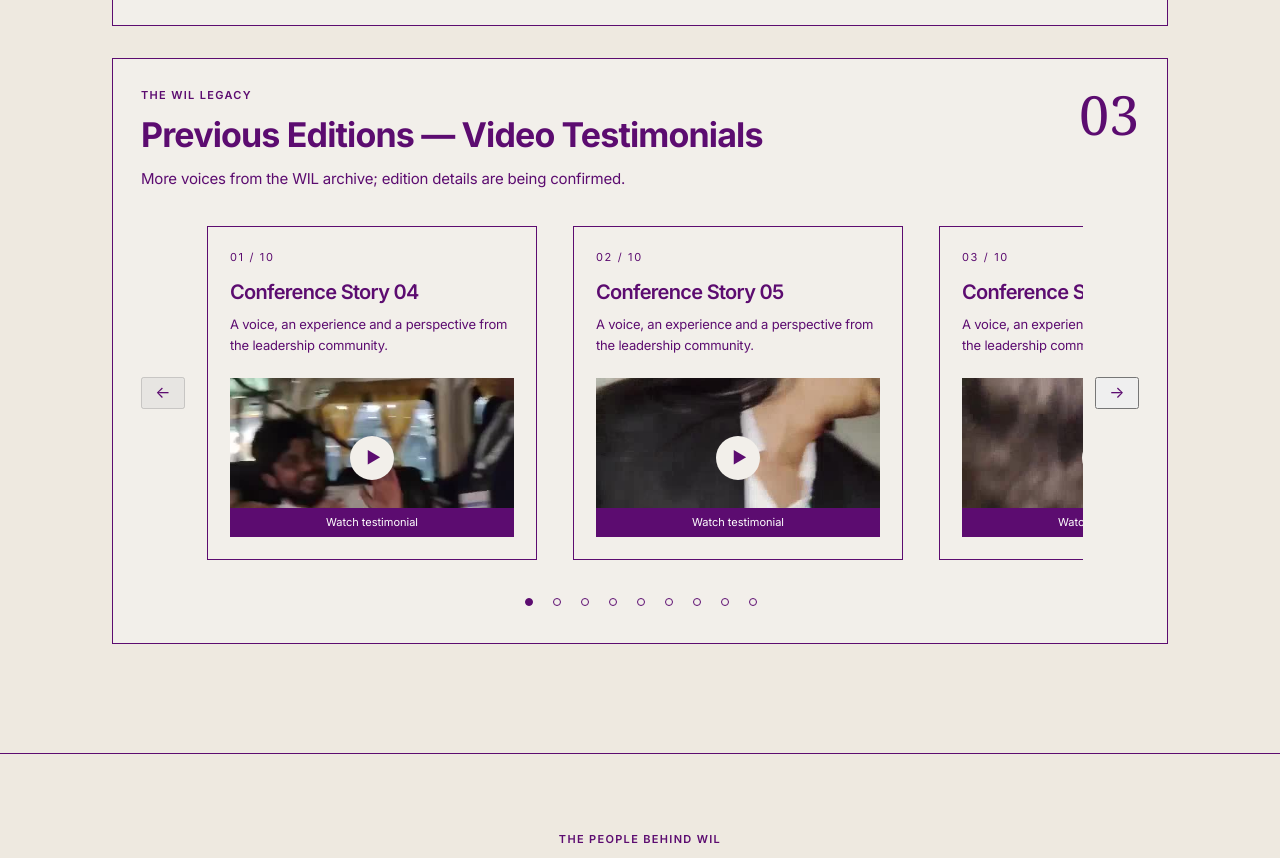
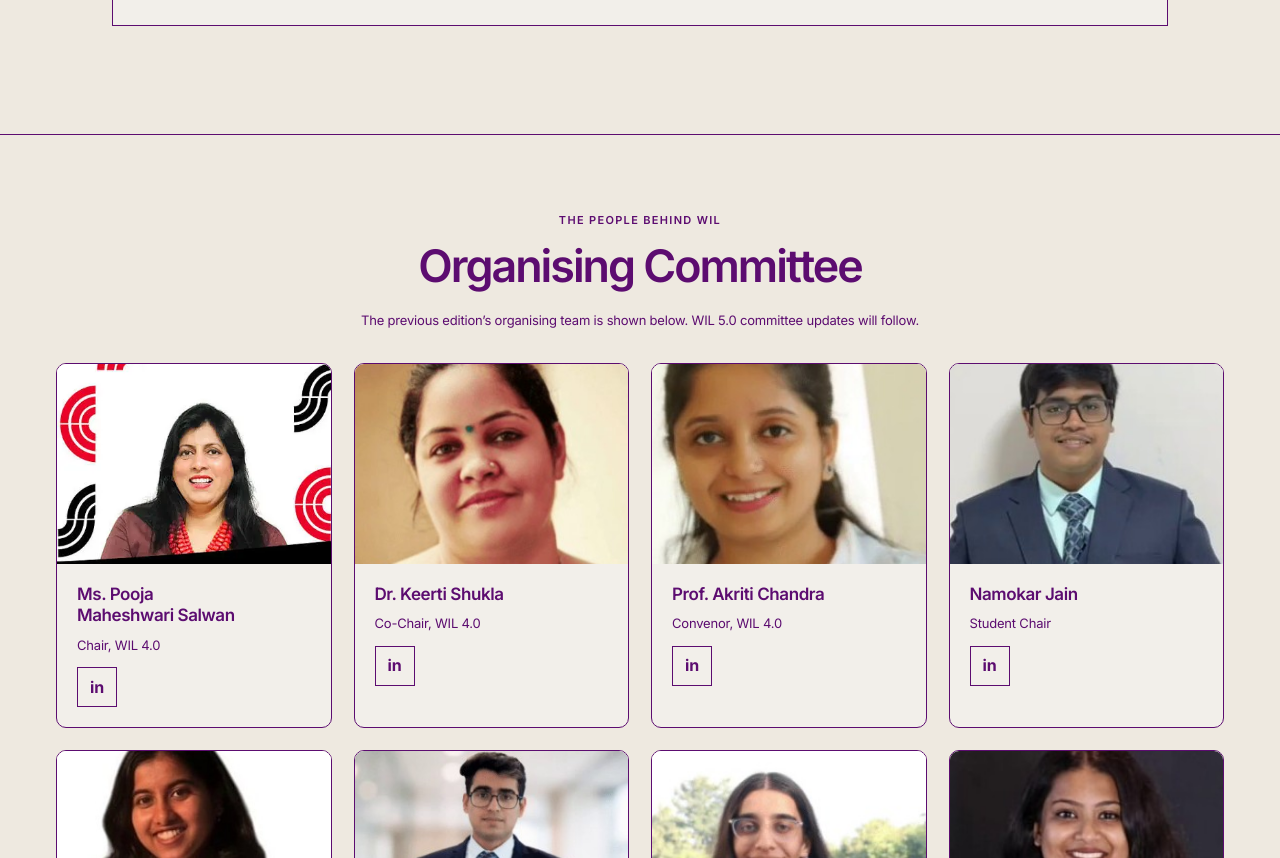
Before and after one commit to Rroy34/WIL-5.0-Webiste, a plain HTML site: page index.html in a window 1280 px wide. Shown: the part 9313-10171 px from the top of the page. Drawn offline with Linux system fonts and the light colour scheme.

Commit message:
removed legacy videos seciton

```diff
--- a/index.html
+++ b/index.html
@@ -1348,38 +1348,6 @@
            →
           </button>
           <div aria-label="Choose WIL 4.0 video" class="wil-carousel-dots">
-          </div>
-         </div>
-        </section>
-        <section class="wil-testimonial-edition wil-edition-three" id="wil3VideoArchive">
-         <div class="wil-video-heading">
-          <div>
-           <span class="wil-section-label">
-            THE WIL LEGACY
-           </span>
-           <h2>
-            Previous Editions — Video Testimonials
-           </h2>
-           <p>
-            More voices from the WIL archive; edition details are being confirmed.
-           </p>
-          </div>
-          <span class="wil-edition-number">
-           03
-          </span>
-         </div>
-         <div class="wil-testimonial-carousel" data-carousel="wil3">
-          <button aria-label="Previous archive video" class="wil-carousel-arrow wil-carousel-prev" type="button">
-           ←
-          </button>
-          <div class="wil-carousel-viewport" data-lenis-prevent="">
-           <div class="wil-carousel-track" id="wil3Track">
-           </div>
-          </div>
-          <button aria-label="Next archive video" class="wil-carousel-arrow wil-carousel-next" type="button">
-           →
-          </button>
-          <div aria-label="Choose archive video" class="wil-carousel-dots">
           </div>
          </div>
         </section>
```
